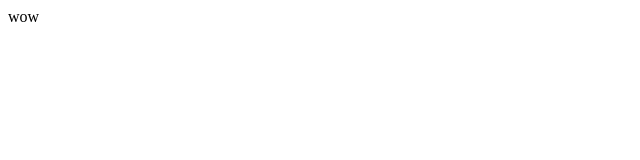
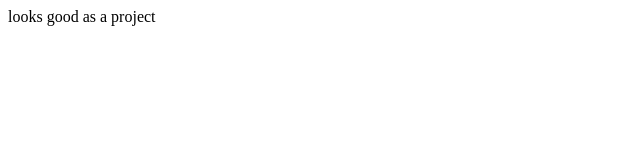
Before and after one commit to Mukhiya-ji/learn-git, a plain HTML site: page gittwo/index.html in a window 1280 px wide. Shown: the whole page, without its empty margins (0-640 px from the left). Drawn offline with Linux system fonts and the light colour scheme.

Commit message:
update code for index file

```diff
--- a/gittwo/index.html
+++ b/gittwo/index.html
@@ -6,6 +6,6 @@
     <title>git learning</title>
 </head>
 <body>
-    wow
+    looks good as a project
 </body>
 </html>
```
